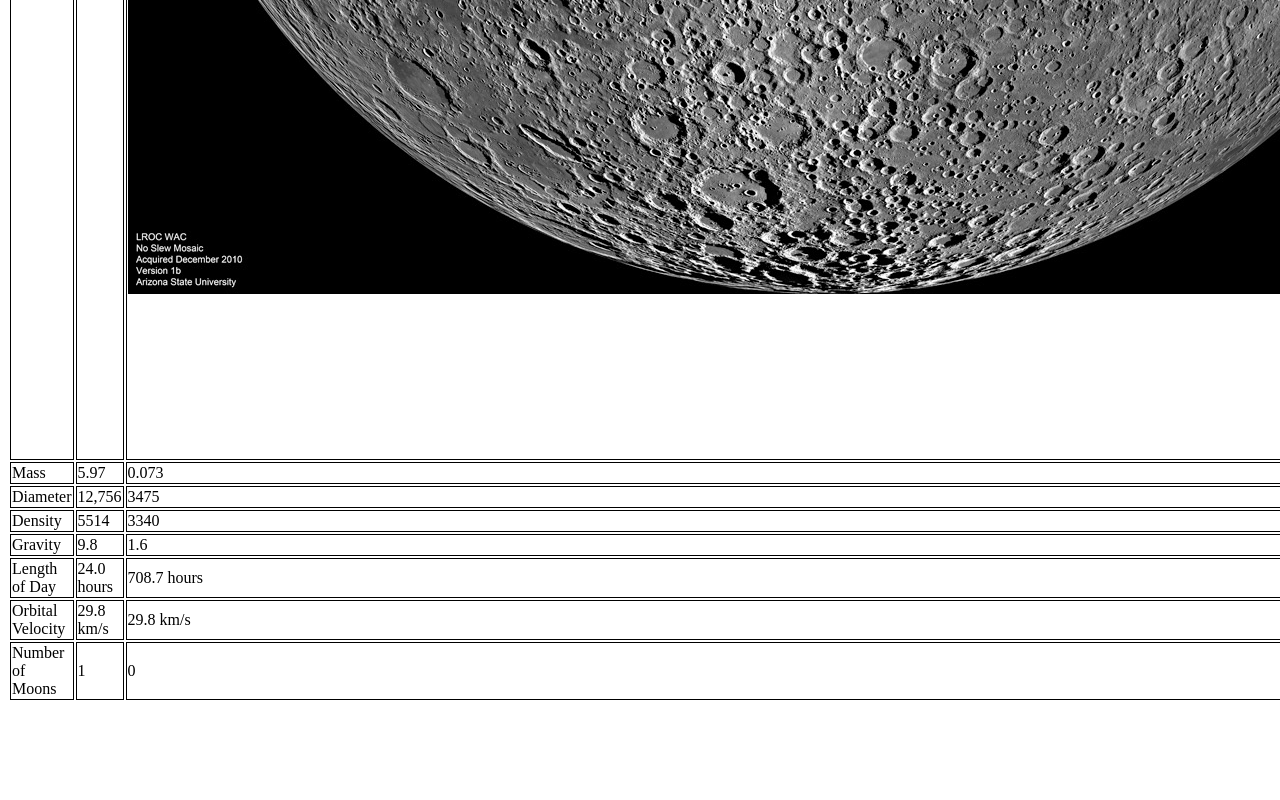
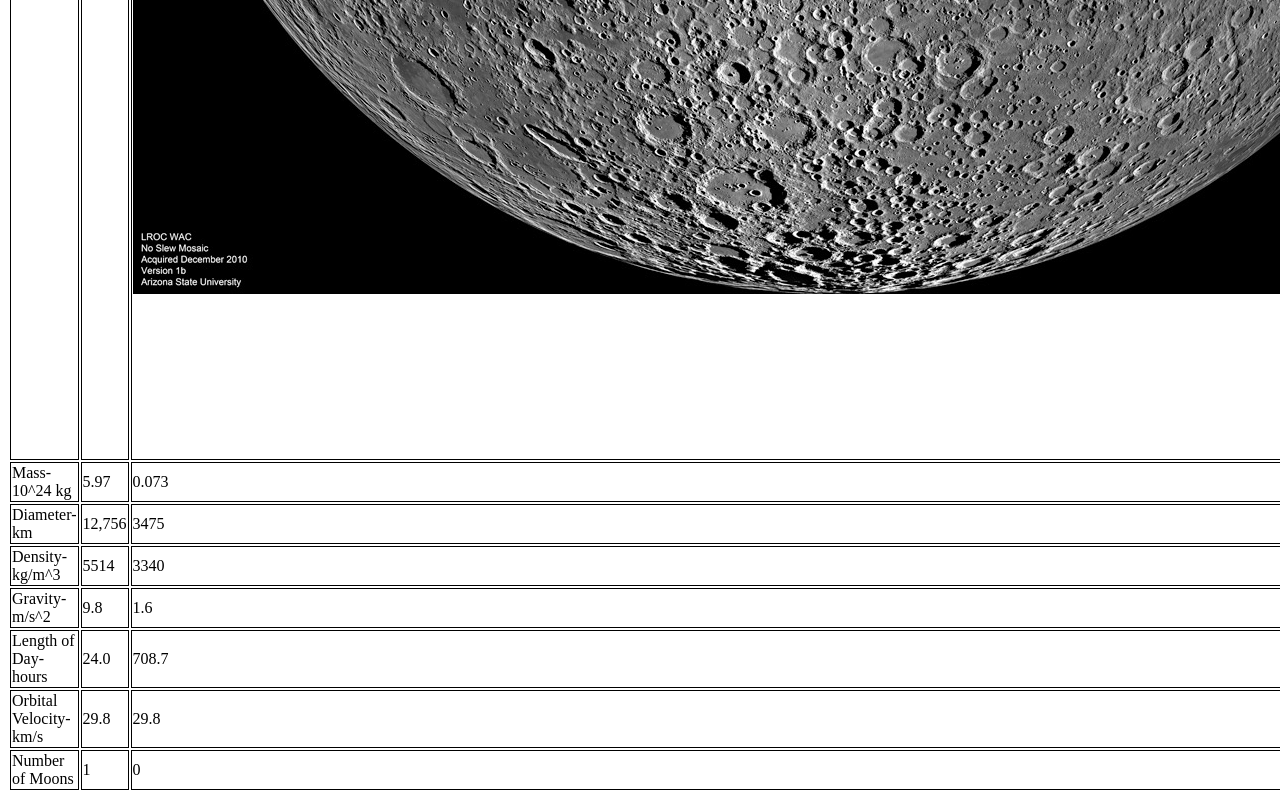
Before and after one commit to jdeifel/ITMD361_Lab7, a plain HTML site: page index.html in a window 1280 px wide. Shown: the part 1410-2210 px from the top of the page. Before the commit the page ends 2120 px from the top, so only its background shows below. Drawn offline with Linux system fonts and the light colour scheme; files whose address does not match are found by name.

Commit message:
Fix units

```diff
--- a/index.html
+++ b/index.html
@@ -23,46 +23,46 @@
       <td><img src="images/planet_4.jpeg" alt="?"></td>
     </tr>
     <tr>
-      <td>Mass</td>
+      <td>Mass-10^24 kg</td>
       <td>5.97</td>
       <td>0.073</td>
       <td>86.8</td>
       <td>0.0130</td>
     </tr>
     <tr>
-      <td>Diameter</td>
+      <td>Diameter-km</td>
       <td>12,756</td>
       <td>3475</td>
       <td>51,118</td>
       <td>2376</td>
     </tr>
     <tr>
-      <td>Density</td>
+      <td>Density-kg/m^3</td>
       <td>5514</td>
       <td>3340</td>
       <td>1270</td>
       <td>1850</td>
     </tr>
     <tr>
-      <td>Gravity</td>
+      <td>Gravity-m/s^2</td>
       <td>9.8</td>
       <td>1.6</td>
       <td>8.7</td>
       <td>0.7</td>
     </tr>
     <tr>
-      <td>Length of Day</td>
-      <td>24.0 hours</td>
-      <td>708.7 hours</td>
-      <td>17.2 hours</td>
-      <td>153.3 hours</td>
+      <td>Length of Day-hours</td>
+      <td>24.0</td>
+      <td>708.7</td>
+      <td>17.2</td>
+      <td>153.3</td>
     </tr>
     <tr>
-      <td>Orbital Velocity </td>
-      <td>29.8 km/s</td>
-      <td>29.8 km/s</td>
-      <td>6.8 km/s</td>
-      <td>4.7 km/s</td>
+      <td>Orbital Velocity-km/s</td>
+      <td>29.8</td>
+      <td>29.8</td>
+      <td>6.8</td>
+      <td>4.7</td>
     </tr>
     <tr>
       <td>Number of Moons</td>
```
